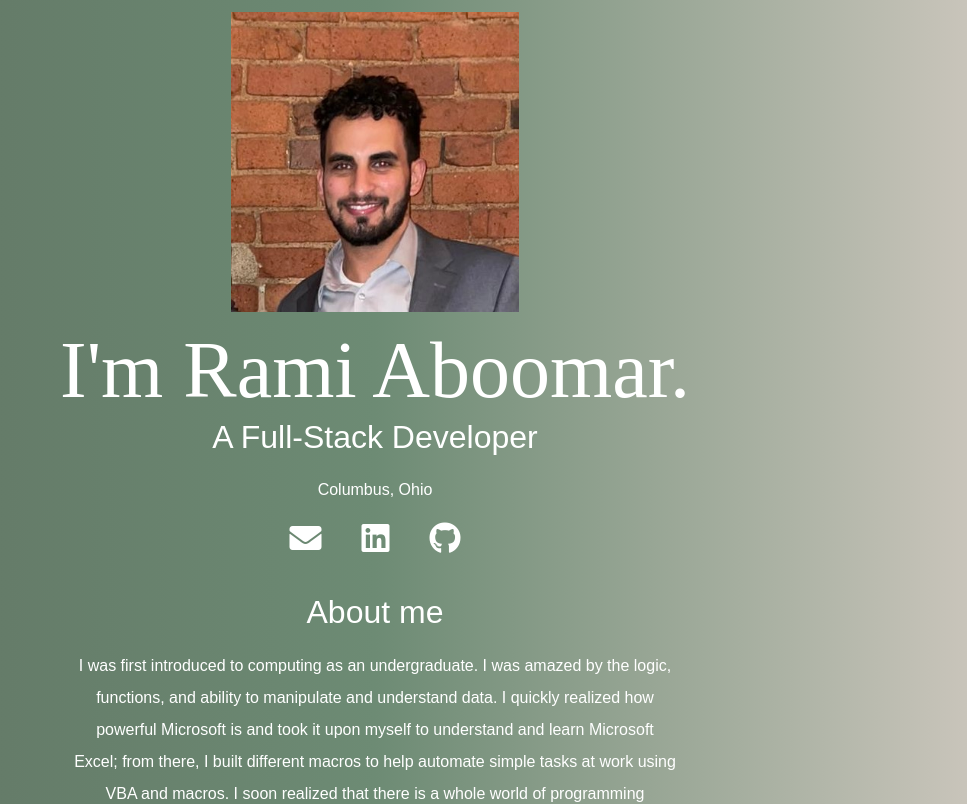
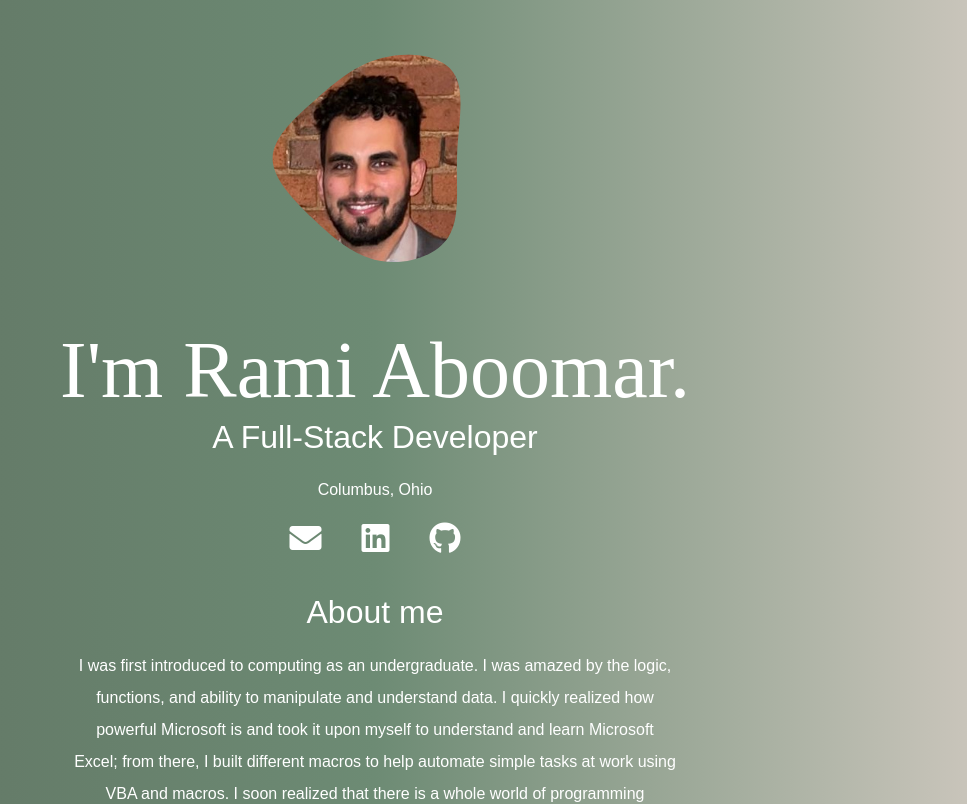
Before and after one commit to raboomar/Portifolio, a React (Create React App) app in the folder portifolio/: page / in a window 1280 px wide. Shown: the top 804 px of the page, without its empty margins (265-1232 px from the left). Built offline with nearby package versions, Linux system fonts and the light colour scheme; some icons are missing.

Commit message:
fixed image path

```diff
--- a/portifolio/src/pages/LandingPage/LandingPage.jsx
+++ b/portifolio/src/pages/LandingPage/LandingPage.jsx
@@ -1,11 +1,11 @@
-import me from "./me.jpeg";
+import me from "../../pages/LandingPage/me.jpeg";
 import "./landingPage.css";
 
 function LandingPage() {
   return (
     <div className="profile-top  p-2">
       <div className="img-container">
-        <img className="me" src={require("./me.jpeg")} alt="Rami-profile-img" />
+        <img className="me" src={me} alt="Rami-profile-img" />
       </div>
       <div className="title-text">
         <h1>I'm Rami Aboomar.</h1>
--- a/portifolio/src/pages/LandingPage/landingPage.css
+++ b/portifolio/src/pages/LandingPage/landingPage.css
@@ -10,7 +10,7 @@
 .p-2 {
   padding: 2rem;
 }
-/* .img-container{
+.img-container{
   -webkit-mask-image: url("../../Images/blob.svg");
   -webkit-mask-repeat: no-repeat ;
-} */
+}
```
